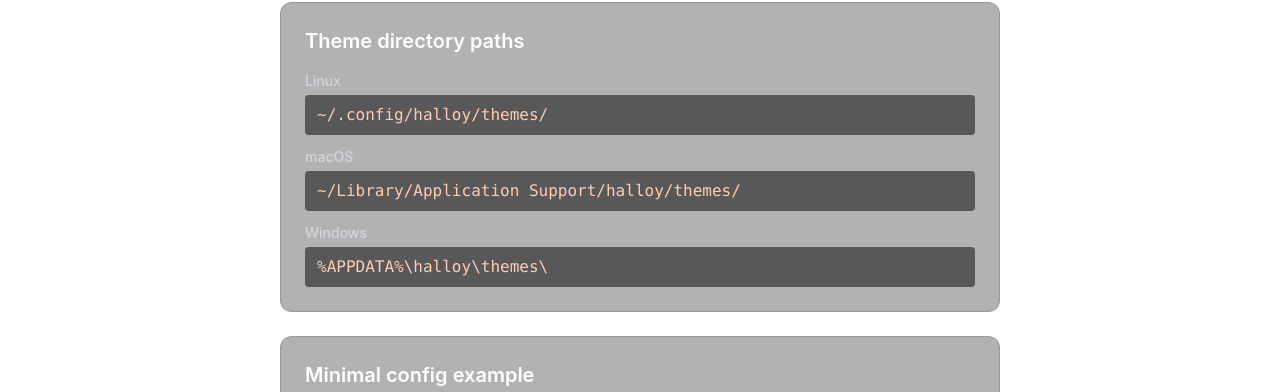
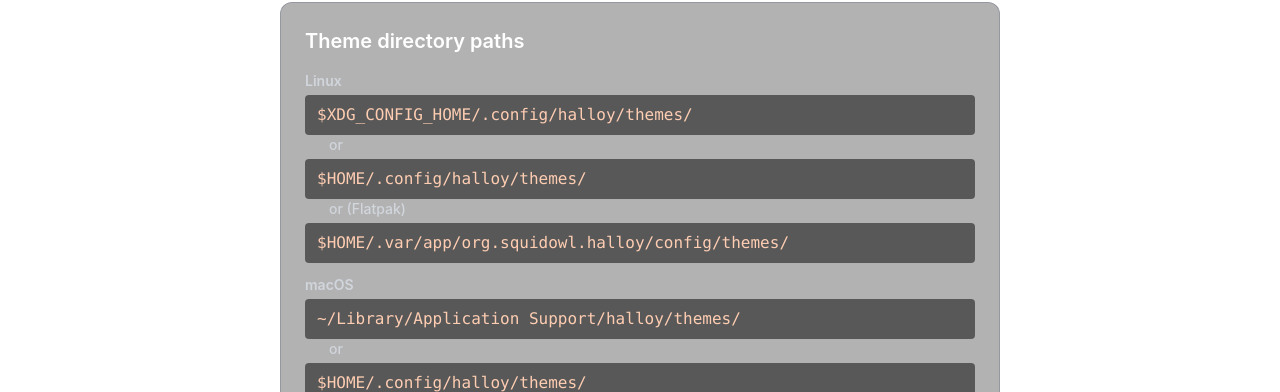
Before and after one commit to squidowl/halloy-themes, a SvelteKit app: page /help in a window 1280 px wide. Shown: the part 560-952 px from the top of the page. Built offline with nearby package versions, Linux system fonts and the light colour scheme.

Commit message:
Update directory references to match main documentation.

```diff
--- a/src/routes/help/+page.svelte
+++ b/src/routes/help/+page.svelte
@@ -50,19 +50,31 @@
     <h2 class="text-lg font-semibold text-white sm:text-xl">Theme directory paths</h2>
     <div class="mt-4 space-y-3 text-sm sm:text-base">
       <div>
-        <p class="mb-1 text-sm font-medium text-gray-300">Linux</p>
+        <p class="mb-1 text-sm font-semibold text-gray-300">Linux</p>
         <code class="block overflow-x-auto rounded bg-black/50 px-3 py-2 text-[#fecdb2]"
-          >~/.config/halloy/themes/</code
+          >$XDG_CONFIG_HOME/.config/halloy/themes/</code
+        >
+        <p class="ml-6 mb-1 text-sm font-medium text-gray-300">or</p>
+        <code class="block overflow-x-auto rounded bg-black/50 px-3 py-2 text-[#fecdb2]"
+          >$HOME/.config/halloy/themes/</code
+        >
+        <p class="ml-6 mb-1 text-sm font-medium text-gray-300">or (Flatpak)</p>
+        <code class="block overflow-x-auto rounded bg-black/50 px-3 py-2 text-[#fecdb2]"
+          >$HOME/.var/app/org.squidowl.halloy/config/themes/</code
         >
       </div>
       <div>
-        <p class="mb-1 text-sm font-medium text-gray-300">macOS</p>
+        <p class="mb-1 text-sm font-semibold text-gray-300">macOS</p>
         <code class="block overflow-x-auto rounded bg-black/50 px-3 py-2 text-[#fecdb2]"
           >~/Library/Application Support/halloy/themes/</code
         >
+        <p class="ml-6 mb-1 text-sm font-medium text-gray-300">or</p>
+        <code class="block overflow-x-auto rounded bg-black/50 px-3 py-2 text-[#fecdb2]"
+          >$HOME/.config/halloy/themes/</code
+        >
       </div>
       <div>
-        <p class="mb-1 text-sm font-medium text-gray-300">Windows</p>
+        <p class="mb-1 text-sm font-semibold text-gray-300">Windows</p>
         <code class="block overflow-x-auto rounded bg-black/50 px-3 py-2 text-[#fecdb2]"
           >%APPDATA%\halloy\themes\</code
         >
```
